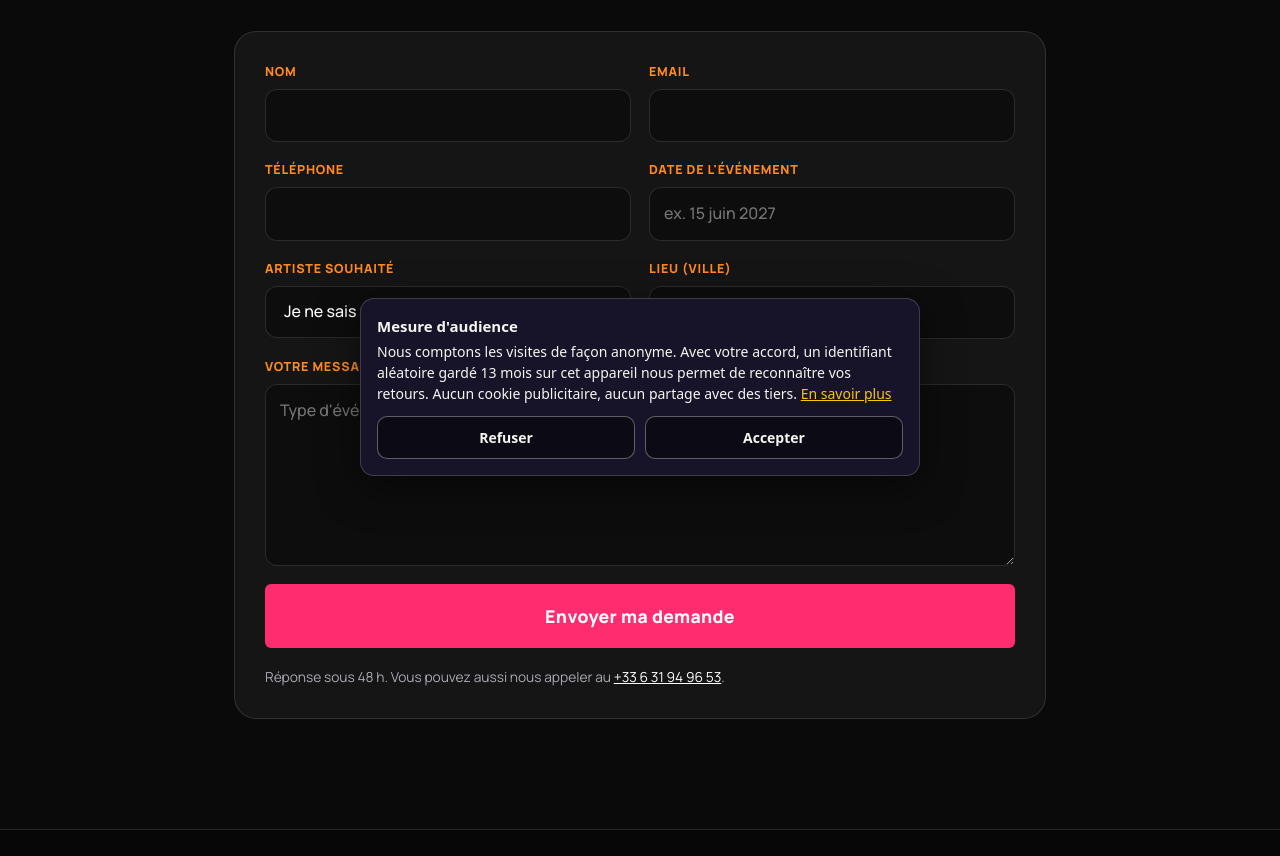
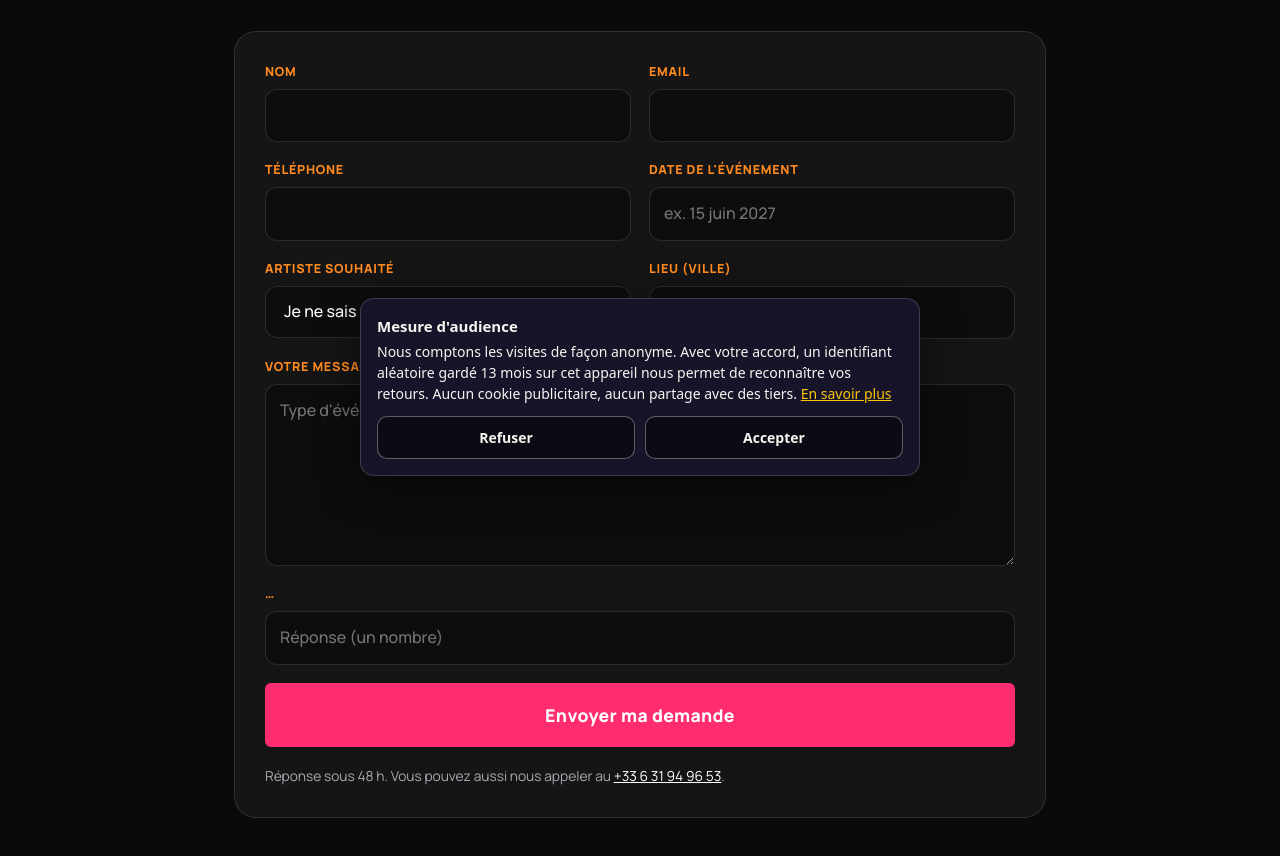
Before and after one commit to Soundlightprod/bookmyband, a plain HTML site: page contact.html in a window 1280 px wide. Shown: the part 312-1168 px from the top of the page. Drawn offline with Linux system fonts and the light colour scheme; no server answers; a web font is replaced by a local one.

Commit message:
Formulaire de contact : question de vérification anti-robot (#17)

```diff
--- a/antispam.js
+++ b/antispam.js
@@ -1,15 +1,56 @@
 /* SLP — protection anti-robots des formulaires et du chat.
    - dt() : temps écoulé depuis le chargement de la page (le serveur refuse les envois faits en moins de 3 s).
+   - captcha() : réponse à la question de vérification (petit calcul) affichée dans le formulaire.
    - token() : jeton Cloudflare Turnstile. Le widget n'est affiché que si une clé de site est renseignée ci-dessous ;
      il reste invisible tant que Cloudflare n'a pas besoin d'une interaction. Aucun cookie. */
 (function () {
   if (window.slpAS) return;
   var SITEKEY = ''; // clé de site Turnstile (publique) — à renseigner une fois le widget créé dans Cloudflare
-  var t0 = Date.now(), token = '', wid = null;
+  var t0 = Date.now(), token = '', wid = null, capId = '', capInput = null, capLabel = null, capQ = '';
+  var path = location.pathname, L = (path.match(/^\/(en|es|it)(\/|$)/) || [, 'fr'])[1];
+  var TXT = {
+    fr: ['Vérification anti-robot : combien font ', ' ? *', 'Réponse (un nombre)'],
+    en: ['Anti-spam check: what is ', '? *', 'Answer (a number)'],
+    es: ['Verificación anti-robot: ¿cuánto es ', '? *', 'Respuesta (un número)'],
+    it: ['Verifica anti-robot: quanto fa ', '? *', 'Risposta (un numero)']
+  }[L];
+
+  function loadCaptcha() {
+    if (!capLabel) return;
+    capId = ''; if (capInput) capInput.value = '';
+    fetch('https://soundlightprod.fr/api/captcha', { cache: 'no-store' })
+      .then(function (r) { return r.json(); })
+      .then(function (j) { if (j && j.ok) { capId = j.id; capQ = j.q; capLabel.textContent = TXT[0] + j.q + TXT[1]; } })
+      .catch(function () {});
+  }
+  function mountCaptcha() {
+    var form = document.getElementById('devis-form') || document.getElementById('f');
+    if (!form || document.getElementById('slp-cq')) return;
+    var btn = form.querySelector('button[type="submit"], button:not([type])');
+    if (!btn) return;
+    var inp = document.createElement('input');
+    inp.id = 'slp-cq'; inp.type = 'text'; inp.inputMode = 'numeric'; inp.autocomplete = 'off'; inp.maxLength = 3; inp.placeholder = TXT[2]; inp.setAttribute('aria-required', 'true');
+    var lab = document.createElement('span'); lab.id = 'slp-cq-label'; lab.textContent = '…';
+    var box;
+    if (form.classList.contains('form')) { // Book My Band : le libellé enveloppe le champ
+      box = document.createElement('label'); box.append(lab, inp);
+    } else {
+      box = document.createElement('div'); box.className = 'field';
+      var l = document.createElement('label'); l.htmlFor = 'slp-cq'; l.append(lab); box.append(l, inp);
+    }
+    btn.parentNode.insertBefore(box, btn);
+    capInput = inp; capLabel = lab;
+    loadCaptcha();
+  }
+  if (document.readyState === 'loading') document.addEventListener('DOMContentLoaded', mountCaptcha); else mountCaptcha();
+
   window.slpAS = {
     dt: function () { return Math.max(0, Date.now() - t0); },
     token: function () { return token; },
-    reset: function () { token = ''; try { if (wid !== null && window.turnstile) window.turnstile.reset(wid); } catch (e) {} }
+    captcha: function () { return { captcha_id: capId, captcha_answer: capInput ? capInput.value.trim() : '' }; },
+    reset: function () { token = ''; try { if (wid !== null && window.turnstile) window.turnstile.reset(wid); } catch (e) {} },
+    captchaReset: loadCaptcha,
+    captchaFocus: function () { if (capInput) capInput.focus(); }
   };
   if (!SITEKEY) return;
 
--- a/contact.html
+++ b/contact.html
@@ -218,11 +218,12 @@ F.addEventListener('submit',function(ev){ev.preventDefault(); if(document.getEle
    message:(art&&art!=='Je ne sais pas encore'?'Artiste souhaité : '+art+'\n':'')+v('m'),
    site_web:document.getElementById('site_web').value, page:'contact', site:'bmb', lang:'fr', session_id:sid, cle:CLE,
    dt:window.slpAS?window.slpAS.dt():Math.round(performance.now()), cf_token:window.slpAS?window.slpAS.token():''};
+ if(window.slpAS) Object.assign(data, window.slpAS.captcha());
  B.disabled=true; B.textContent='Envoi en cours…'; M.className='msg';
  fetch('https://soundlightprod.fr/api/contact',{method:'POST',headers:{'Content-Type':'application/json'},body:JSON.stringify(data)})
  .then(function(r){return r.json().catch(function(){return {ok:false};})}).then(function(j){ if(!j.ok){ var e=new Error(j.error||''); e.api=true; throw e; }
    F.reset(); M.className='msg ok'; M.textContent='Merci ! Votre demande a bien été envoyée, nous revenons vers vous très vite.'; CLE='bmb-'+Date.now().toString(36)+Math.random().toString(36).slice(2,10); })
- .catch(function(e){ M.className='msg ko'; M.textContent=(e&&e.api&&e.message)?e.message:"Oups, l'envoi n'a pas abouti. Réessayez ou appelez-nous au +33 6 31 94 96 53."; })
+ .catch(function(e){ if(window.slpAS) window.slpAS.captchaReset(); M.className='msg ko'; M.textContent=(e&&e.api&&e.message)?e.message:"Oups, l'envoi n'a pas abouti. Réessayez ou appelez-nous au +33 6 31 94 96 53."; })
  .finally(function(){ B.disabled=false; B.textContent='Envoyer ma demande'; });
 });
 var q=new URLSearchParams(location.search).get('artiste'); if(q){var s=document.getElementById('a'); for(var i=0;i<s.options.length;i++) if(s.options[i].text===q) s.selectedIndex=i;}
```
